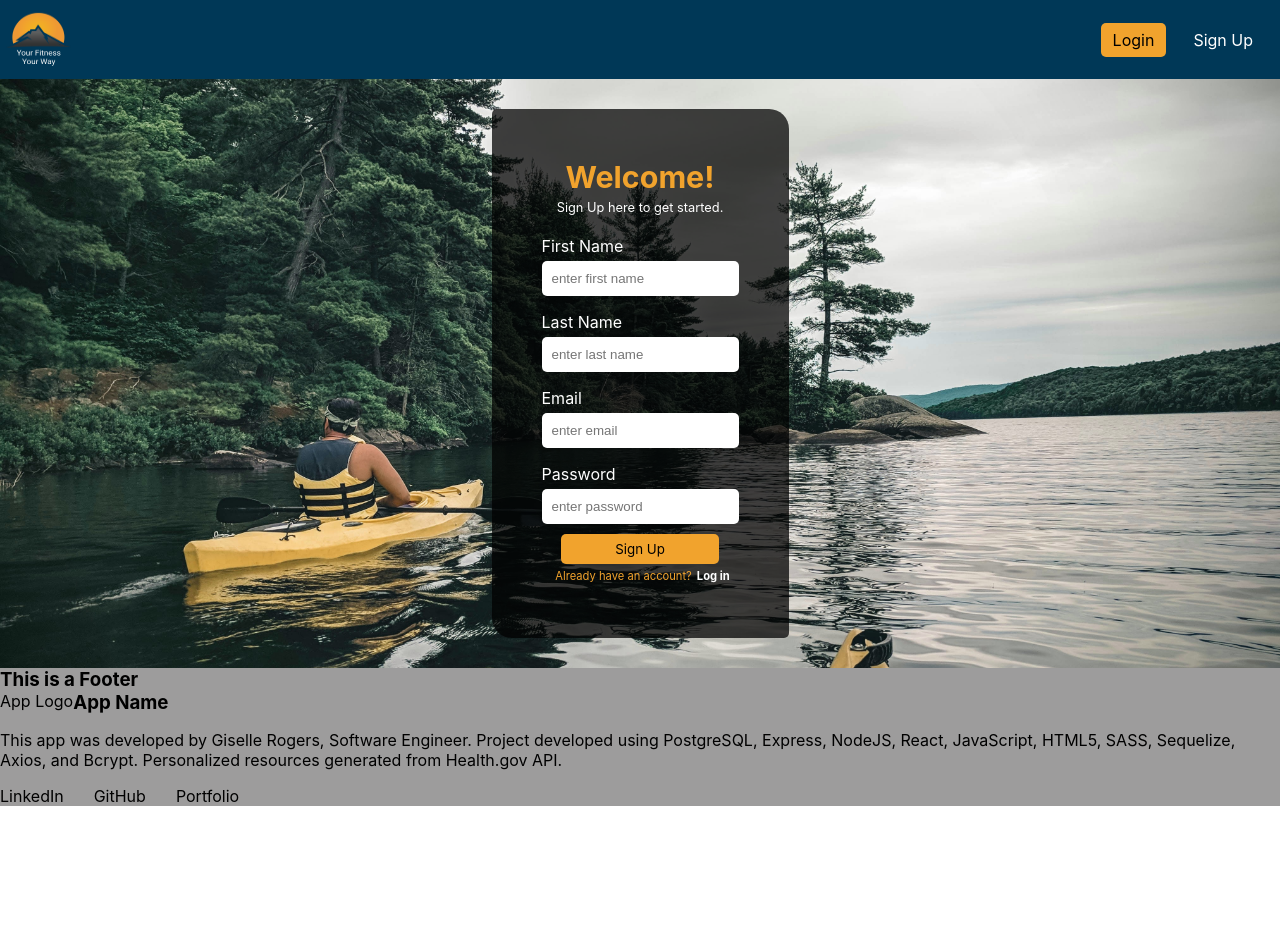
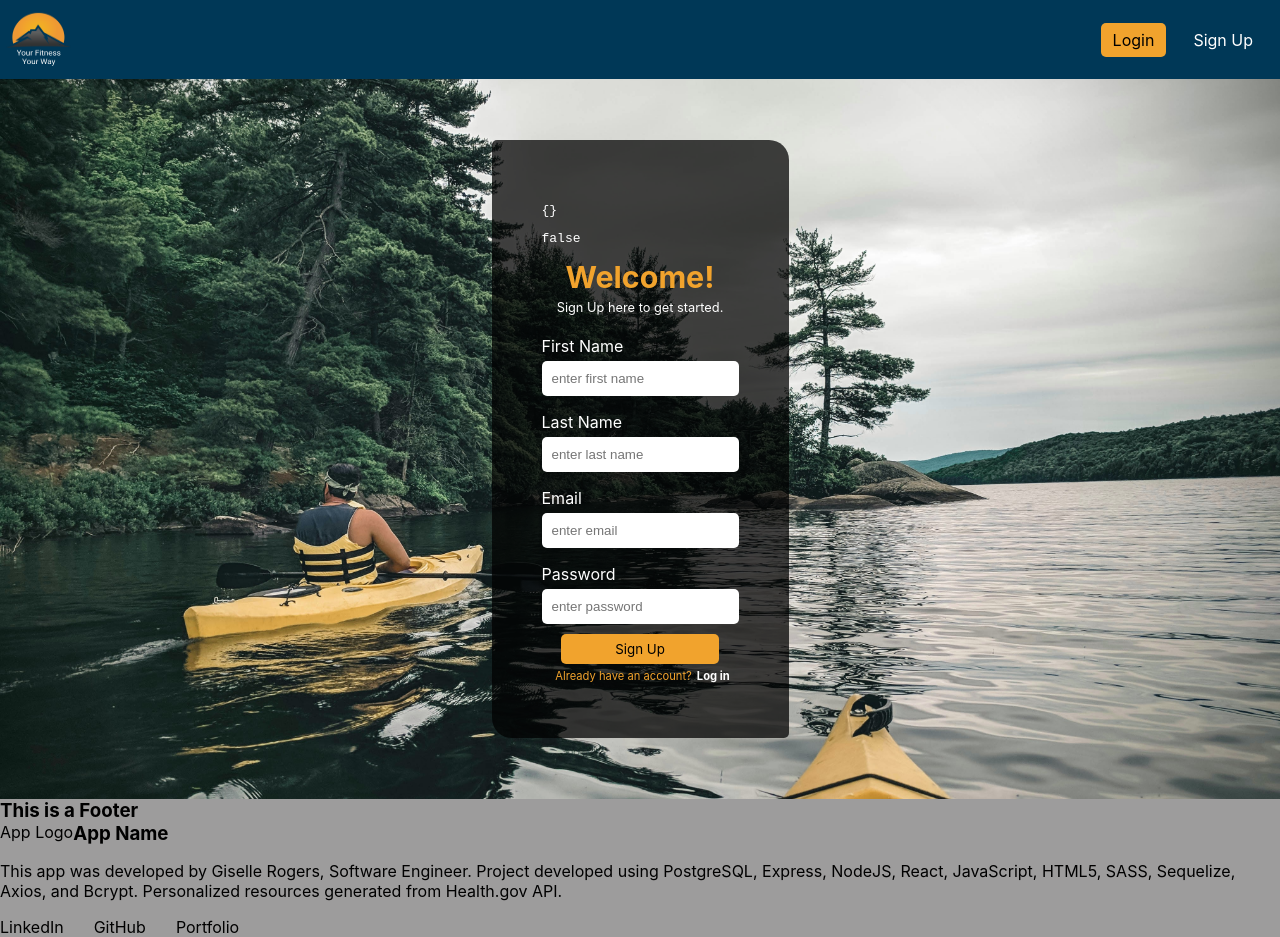
Before and after one commit to gbrogers/yourexerciseyourway, a Next.js app: page /signup in a window 1280 px wide. Before the commit the page ends 806 px from the top, so only its background shows below. Built offline with nearby package versions, Linux system fonts and the light colour scheme.

Commit message:
signup api route set up

```diff
--- a/components/Login/Login.js
+++ b/components/Login/Login.js
@@ -69,10 +69,10 @@ export default function Login() {
           <button className={styles.loginBtn} type="submit">
             Login
           </button>
-              <div className={styles.alternative}>
+          <div className={styles.alternative}>
             <p className={styles.alternativeWords}>Already have an account? </p>
             <b className={styles.toSignupBtn}>
-              <Link href="/login">Log in</Link>
+              <Link href="/signup">Sign up</Link>
             </b>
           </div>
         </div>
--- a/components/Login/Login.module.scss
+++ b/components/Login/Login.module.scss
@@ -6,7 +6,9 @@
   padding: 30px;
   display: flex;
   justify-content: center;
+  align-items: center;
   color: white;
+  height: 90vh;
   input {
     padding: 10px;
     border-radius: 5px;
--- a/components/SignUp/SignUp.js
+++ b/components/SignUp/SignUp.js
@@ -1,16 +1,14 @@
 import styles from "./SignUp.module.scss";
-import { useRef, useContext } from "react";
-// import prisma from "../lib/prisma";
+import { useRef, useState, useContext } from "react";
 import Link from "next/link";
-// import { UserContext } from "../../UserContext";
-// import { AuthContext } from "../../AuthContext";
-
-//make instance of prisma
-// let prisma = new prisma
+import { UserContext } from "../../src/UserContext";
+import { AuthContext } from "../../src/AuthContext";
 
 export default function SignUp() {
-  //   const { user, setUser } = useContext(null);
-  //   const { isAuth, setIsAuth } = useContext(false);
+  // const { user, setUser } = useContext(UserContext);
+  const [user, setUser] = useState({});
+  const [isAuth, setIsAuth] = useState(false);
+  // const { isAuth, setIsAuth } = useContext(AuthContext);
 
   const email = useRef();
   const password = useRef();
@@ -19,7 +17,7 @@ export default function SignUp() {
 
   async function handleLogin(e) {
     e.preventDefault();
-    console.log('submitted.')
+    console.log("submitted.");
 
     console.log(email.current.value);
     console.log(password.current.value);
@@ -33,22 +31,22 @@ export default function SignUp() {
 
     console.log({ credentials });
 
-
-
-    // await axios
-    //   .post("/api/authenticate/signup", credentials)
-    //   .then((res) => {
-    //     // console.log(res.data);
-    //     setUser(res.data);
-    //     setIsAuth(true);
-    //   })
-    //   .catch((error) => console.log(error));
+    const user = await fetch("/api/signup")
+      .then(async (res) => {
+        console.log(res);
+        const data = await res.json();
+        console.log(data);
+        setUser(data);
+        setIsAuth(true);
+      })
+      .catch((error) => console.log(error));
   }
 
   return (
     <div className={styles.signup}>
       <form className={styles.signupForm} onSubmit={(e) => handleLogin(e)}>
-        {/* <pre>{JSON.stringify(user, null, 2)}</pre> */}
+        <pre>{JSON.stringify(user, null, 2)}</pre>
+        <pre>{JSON.stringify(isAuth, null, 2)}</pre>
         {/* {!user ? ( */}
         <div className={styles.contentContainer}>
           <h2>Welcome!</h2>
--- a/components/SignUp/SignUp.module.scss
+++ b/components/SignUp/SignUp.module.scss
@@ -5,11 +5,13 @@
   background-repeat: no-repeat;
   background-size: cover;
   background-position: center;
-
   padding: 30px;
   display: flex;
   justify-content: center;
+  align-items: center;
   color: white;
+  height: 90vh;
+
   input {
     padding: 10px;
     border-radius: 5px;
--- /dev/null
+++ b/src/AuthContext.js
@@ -0,0 +1,3 @@
+import { createContext } from "react";
+
+export const AuthContext = createContext(false);
--- /dev/null
+++ b/src/UserContext.js
@@ -0,0 +1,3 @@
+import { createContext } from "react";
+
+export const UserContext = createContext({});
--- a/src/pages/api/signup.js
+++ b/src/pages/api/signup.js
@@ -0,0 +1,4 @@
+export default function handler(req, res) {
+  console.log("in handler");
+  res.status(200).json({ name: "John Doe" });
+}
```
Also changed, not shown: models/index.js (deleted, +0 -37 lines), src/pages/tracking.js (+7 -0 lines). Lines whose indentation alone changed are shown as unchanged.
